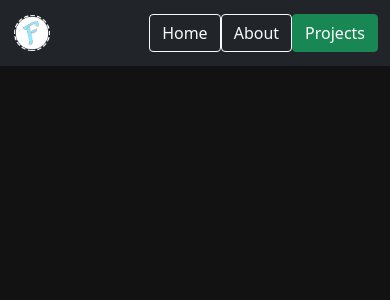
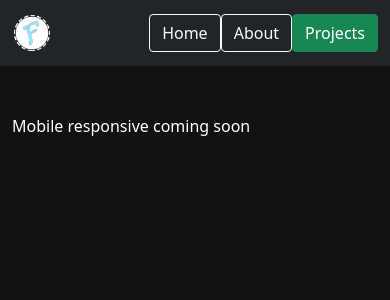
Before and after one commit to RealFilllykung/realfilllykung.github.io, a React (Create React App) app: page /about in a window 390 px wide. Shown: the top 300 px of the page. Built offline with nearby package versions, Linux system fonts and the light colour scheme.

Commit message:
Add a coming soon warning for mobile user

```diff
--- a/src/components/about/EarlyDays.js
+++ b/src/components/about/EarlyDays.js
@@ -42,6 +42,14 @@ function EarlyDays(){
                     </Col>
                 </Row>
             </Container>
+
+            <Container className="mt-5 text-white d-lg-none">
+                <Row>
+                    <Col>
+                        <p>Mobile responsive coming soon</p>
+                    </Col>
+                </Row>
+            </Container>
         </div>
     )
 }
```
